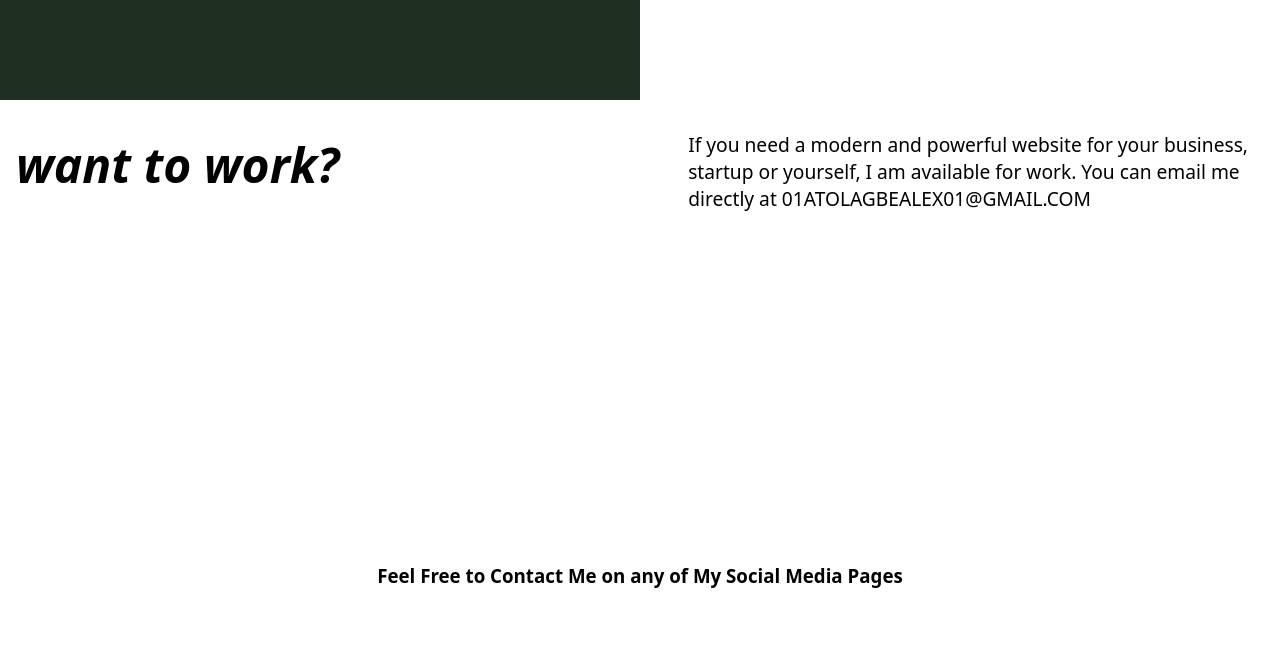
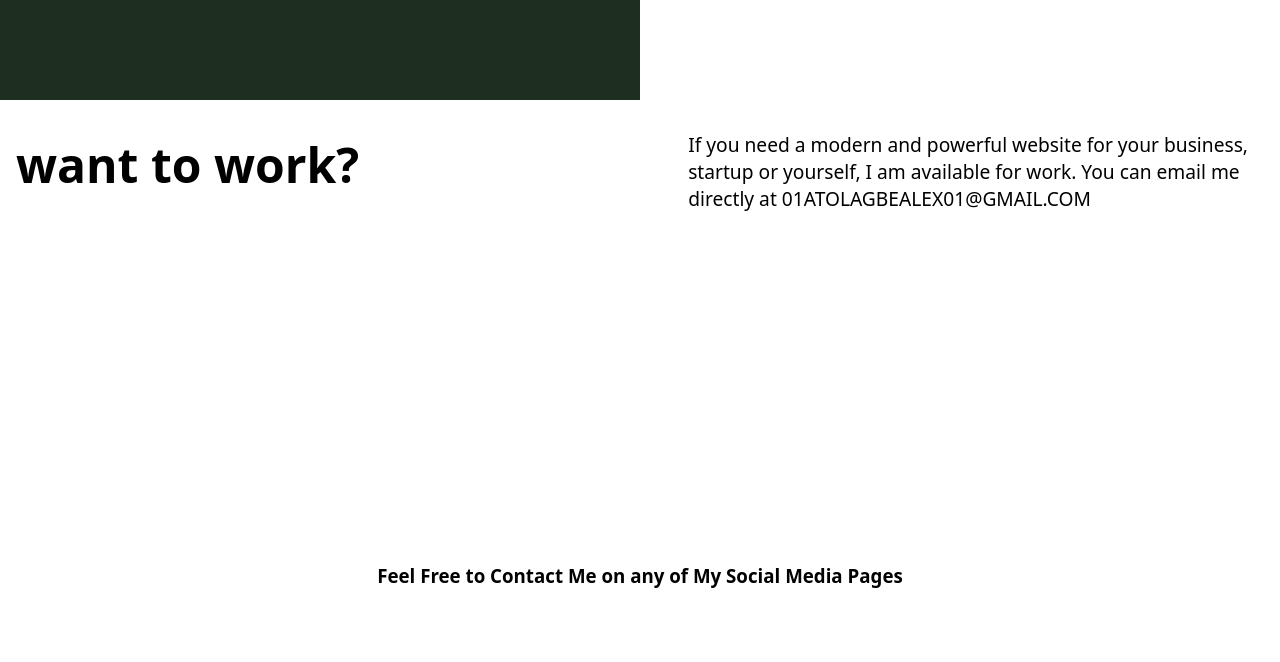
Before and after one commit to 01alex01/alex, a website: page index.html in a window 1280 px wide. Shown: the part 3900-4562 px from the top of the page. Drawn offline with nearby package versions, Linux system fonts and the light colour scheme.

Commit message:
new commit

```diff
--- a/sass/project/_footer.scss
+++ b/sass/project/_footer.scss
@@ -59,7 +59,7 @@
       & h1 {
         display: inline;
         font-size: 3rem;
-        font-style: oblique;
+
         font-weight: 700;
         margin-left: 1rem;
         margin-right: auto;
```
Also changed, not shown: css/style.css.
